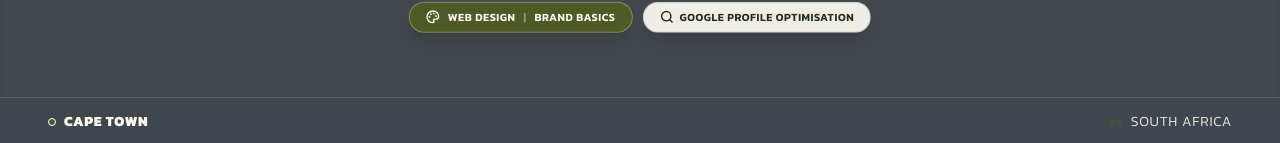
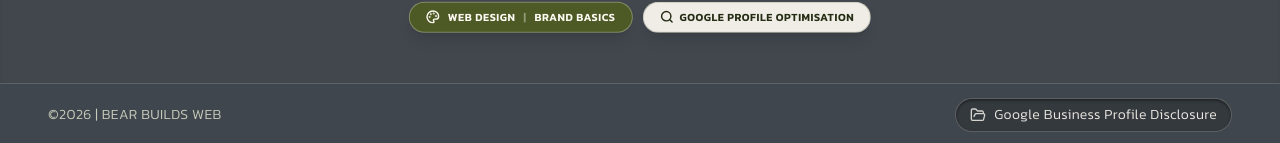
Before and after one commit to bearbuildsweb/BearBuildsWeb, a React (Vite) app: page / in a window 1280 px wide. Shown: the part 654-797 px from the top of the page. Built offline with nearby package versions, Linux system fonts and the light colour scheme.

Commit message:
unzipgit

```diff
--- a/src/components/Footer.tsx
+++ b/src/components/Footer.tsx
@@ -4,26 +4,37 @@
  */
 
 import React from 'react';
-import { Radio } from 'lucide-react';
+import { FolderOpen } from 'lucide-react';
 
-export function Footer() {
+interface FooterProps {
+  onOpenDisclosure?: () => void;
+}
+
+export function Footer({ onOpenDisclosure }: FooterProps) {
   return (
-    <footer className="relative z-30 w-full px-6 md:px-12 py-3.5 flex flex-col sm:flex-row items-center justify-between gap-4 text-[#FDFAF2] shrink-0 border-t border-[#FDFAF2]/15 bg-[#41474D]/95 backdrop-blur-xs">
-      {/* Left: Clean Location Tag */}
-      <div className="flex items-center gap-2 text-xs md:text-sm font-medium">
-        <span className="w-2 h-2 rounded-full bg-[#4d5a26] border border-[#FDFAF2]" />
-        <span className="font-extrabold text-[#FDFAF2] uppercase tracking-wider">
-          CAPE TOWN
+    <footer className="relative z-30 w-full mt-4 sm:mt-0 top-4 sm:top-0 mb-4 sm:mb-0 px-6 md:px-12 py-3.5 flex flex-col sm:flex-row items-center justify-between gap-4 text-[#FDFAF2] shrink-0 border-t border-[#FDFAF2]/15 bg-[#41474D]/95 backdrop-blur-xs">
+      {/* Left: Copyright & Brand Tag */}
+      <div className="flex items-center gap-2 text-xs md:text-sm font-light">
+        <span className="font-light tracking-wide text-[#c6cbba]">
+          ©2026 | BEAR BUILDS WEB
         </span>
       </div>
 
-      {/* Right: Region Status (Light / Not Bold) */}
-      <div className="flex items-center gap-2 text-xs md:text-sm text-[#FDFAF2]">
-        <Radio className="w-3.5 h-3.5 animate-pulse text-[#4d5a26]" />
-        <span className="font-light uppercase tracking-wider text-[#FDFAF2]/90">
-          SOUTH AFRICA
+      {/* Right: Indented Pill CTA for Google Business Profile Disclosure */}
+      <a
+        href="/#GBP-management-disclosure"
+        onClick={(e) => {
+          e.preventDefault();
+          onOpenDisclosure?.();
+        }}
+        className="group inline-flex items-center gap-2 px-3 sm:px-3.5 py-1 sm:py-1.5 rounded-full bg-[#34393e] border border-[#FDFAF2]/20 shadow-[inset_0_1.5px_3px_rgba(0,0,0,0.45)] hover:bg-[#2c3035] hover:border-[#FDFAF2]/30 active:translate-y-px transition-all cursor-pointer text-xs md:text-sm text-[#FDFAF2]/90 hover:text-[#FDFAF2] focus:outline-none focus:ring-1 focus:ring-[#4d5a26] no-underline"
+        title="Google Business Profile Disclosure"
+      >
+        <FolderOpen className="w-3.5 h-3.5 sm:w-4 sm:h-4 text-[#FDFAF2]/80 group-hover:text-[#FDFAF2] transition-colors shrink-0" strokeWidth={2} />
+        <span className="font-light tracking-wide text-[#FDFAF2]/90">
+          Google Business Profile Disclosure
         </span>
-      </div>
+      </a>
     </footer>
   );
 }
```
